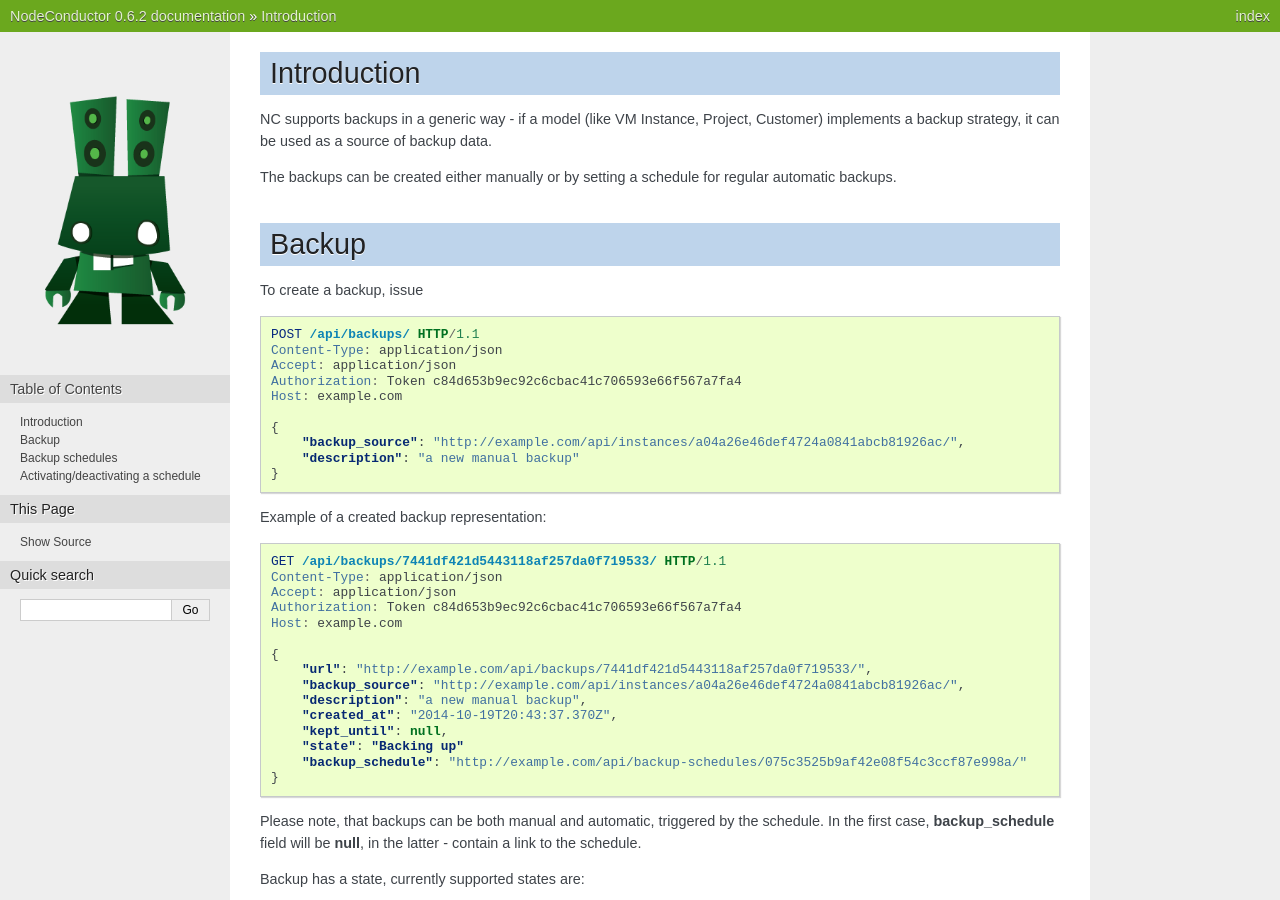
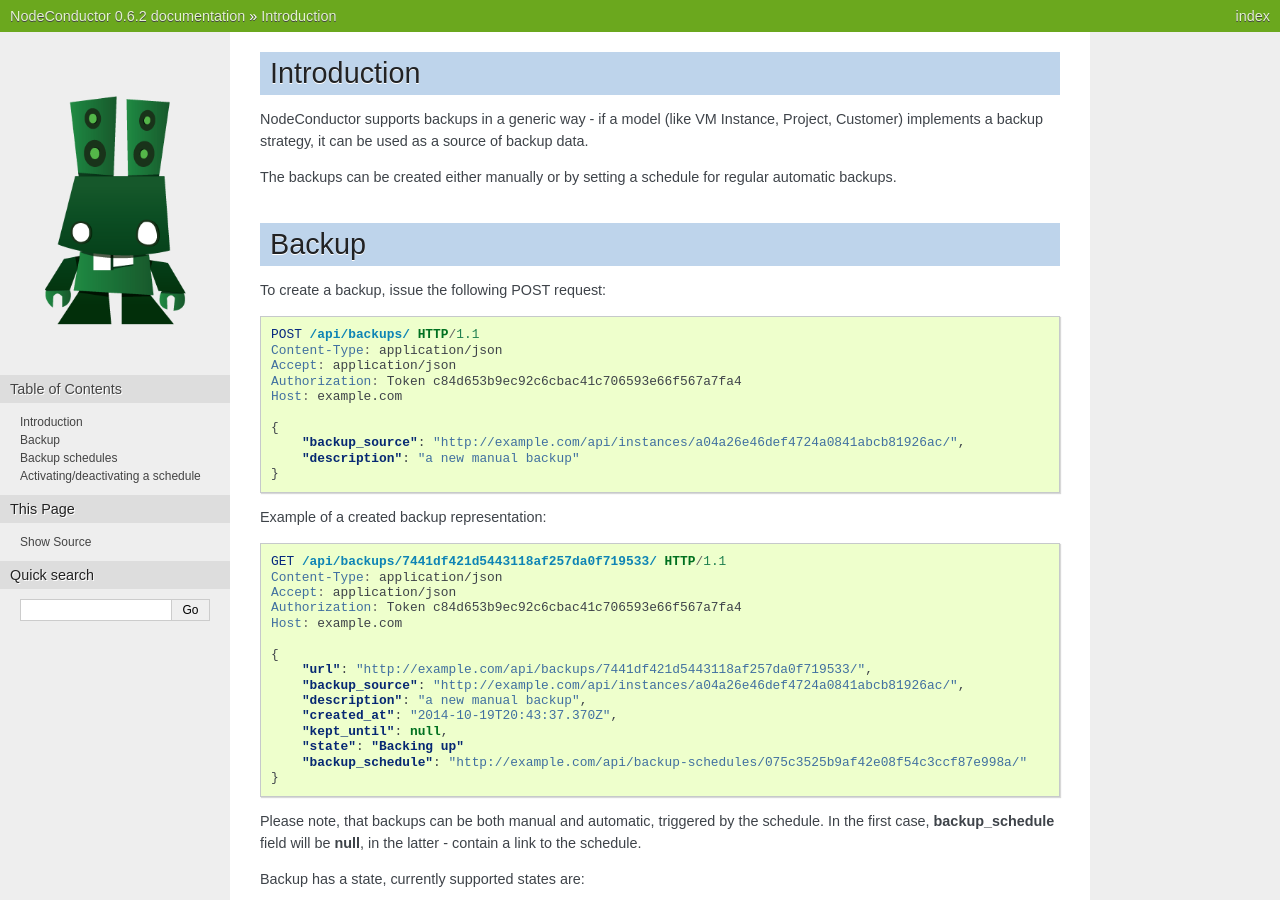
Before and after one commit to opennode/waldur-core, a Sphinx documentation site: the page built from docs/api/backup.rst, in a window 1280 px wide and 900 px high. Built offline with Sphinx 7.4.7, drawn with Linux system fonts in a browser that asks for light colours.

```diff
--- a/docs/api/backup.rst
+++ b/docs/api/backup.rst
@@ -1,16 +1,15 @@
 Introduction
 ------------
 
-NC supports backups in a generic way - if a model (like VM Instance, Project, Customer) implements a backup strategy,
-it can be used as a source of backup data.
+NodeConductor supports backups in a generic way - if a model (like VM Instance, Project, Customer) implements a
+backup strategy, it can be used as a source of backup data.
 
 The backups can be created either manually or by setting a schedule for regular automatic backups.
-
 
 Backup
 ------
 
-To create a backup, issue
+To create a backup, issue the following POST request:
 
 .. code-block:: http
 
--- a/docs/api/pagination.rst
+++ b/docs/api/pagination.rst
@@ -1,5 +1,5 @@
-Every NC REST request supports pagination. Links to the next, previous, first and last pages are included in the Link
-header. *X-Result-Count* contains a count of all entries in the response set.
+Every NodeConductor REST request supports pagination. Links to the next, previous, first and last pages are included
+in the Link header. *X-Result-Count* contains a count of all entries in the response set.
 
 By default page size is set to 10. Page size can be modified by passing **?page_size=N** query parameter.
 
--- a/docs/index.rst
+++ b/docs/index.rst
@@ -31,8 +31,8 @@
 
    api/api
 
-Developing NC
--------------
+Developing NodeConductor
+------------------------
 
 .. toctree::
    :maxdepth: 1
```
